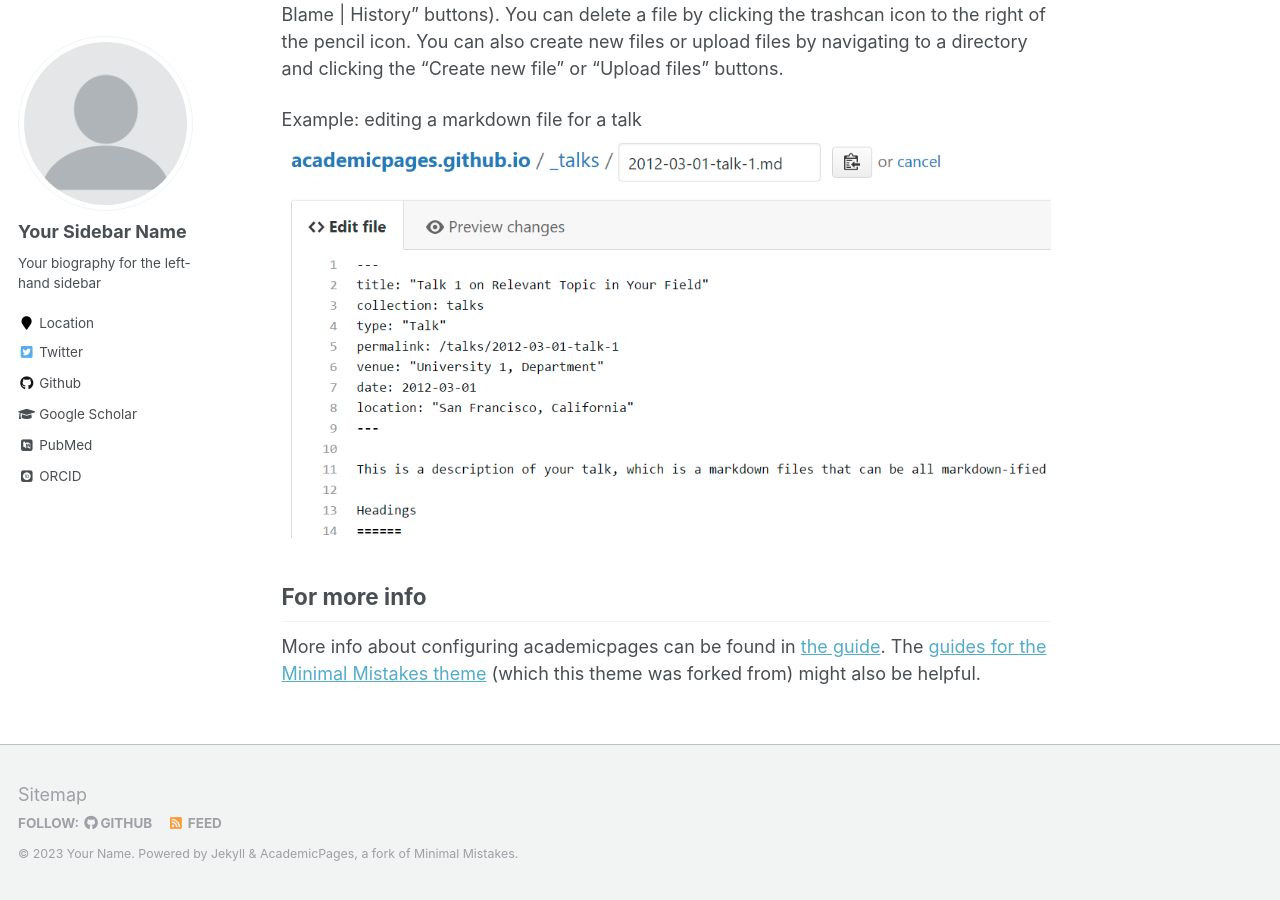
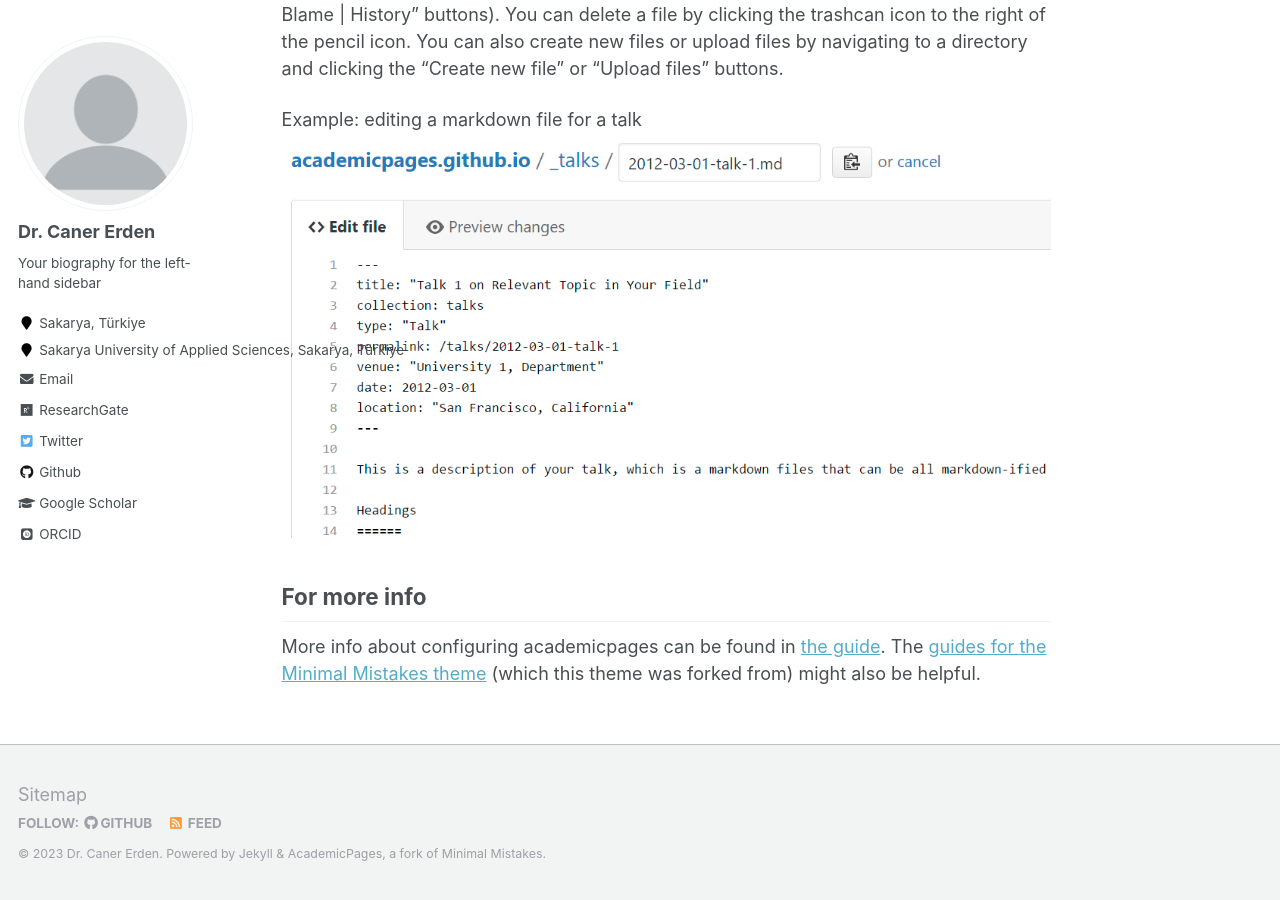
Before and after one commit to canererden/canererden.github.io, a Jekyll site: the page built from _pages/about.md, in a window 1280 px wide and 900 px high, scrolled down 2463 px. Built offline with Jekyll 4.4.1, drawn with Linux system fonts in a browser that asks for light colours; some web fonts are replaced; some of the changed text lies outside the part shown.

Commit message:
Update _config.yml

```diff
--- a/_config.yml
+++ b/_config.yml
@@ -7,13 +7,13 @@
 
 # Site Settings
 locale                   : "en-US"
-title                    : "Your Name / Site Title"
+title                    : "Dr. Caner Erden"
 title_separator          : "-"
-name                     : &name "Your Name"
-description              : &description "personal description"
-url                      : https://academicpages.github.io # the base hostname & protocol for your site e.g. "https://mmistakes.github.io"
+name                     : &name "Dr. Caner Erden"
+description              : &description "Ph.D. in Industrial Engineering"
+url                      : https://canererden.github.io # the base hostname & protocol for your site e.g. "https://mmistakes.github.io"
 baseurl                  : "" # the subpath of your site, e.g. "/blog"
-repository               : "academicpages/academicpages.github.io"
+repository               : "canererden.github.io"
 teaser                   :  # filename of teaser fallback teaser image placed in /images/, .e.g. "500x300.png"
 breadcrumbs              : false # true, false (default)
 words_per_minute         : 160
@@ -80,15 +80,15 @@ analytics:
 
 # Site Author
 author:
-  name             : "Your Sidebar Name"
+  name             : "Dr. Caner Erden"
   avatar           : "profile.png"
   bio              : "Your biography for the left-hand sidebar"
-  location         : "Location"
-  employer         :
-  pubmed           : "https://www.ncbi.nlm.nih.gov/pubmed/?term=john+snow"
-  googlescholar    : "http://yourfullgooglescholarurl.com"
-  email            :
-  researchgate     :  # example: "https://www.researchgate.net/profile/yourprofile"
+  location         : "Sakarya, Türkiye"
+  employer         : "Sakarya University of Applied Sciences, Sakarya, Türkiye"
+  pubmed           :
+  googlescholar    : "https://scholar.google.com/citations?user=W4EALHAAAAAJ&hl=tr&oi=ao"
+  email            : "cerden@subu.edu.tr"
+  researchgate     : "https://www.researchgate.net/profile/Caner-Erden"
   uri              :
   bitbucket        :
   codepen          :
@@ -96,14 +96,14 @@ author:
   flickr           :
   facebook         :
   foursquare       :
-  github           : "academicpages"
+  github           : "canererden"
   google_plus      :
   keybase          :
   instagram        :
   impactstory      : #"https://profiles.impactstory.org/u/xxxx-xxxx-xxxx-xxxx"
   lastfm           :
   linkedin         :
-  orcid            : "http://orcid.org/yourorcidurl"
+  orcid            : "http://orcid.org/0000-0002-7311-862X"
   pinterest        :
   soundcloud       :
   stackoverflow    : # http://stackoverflow.com/users/123456/username
```
